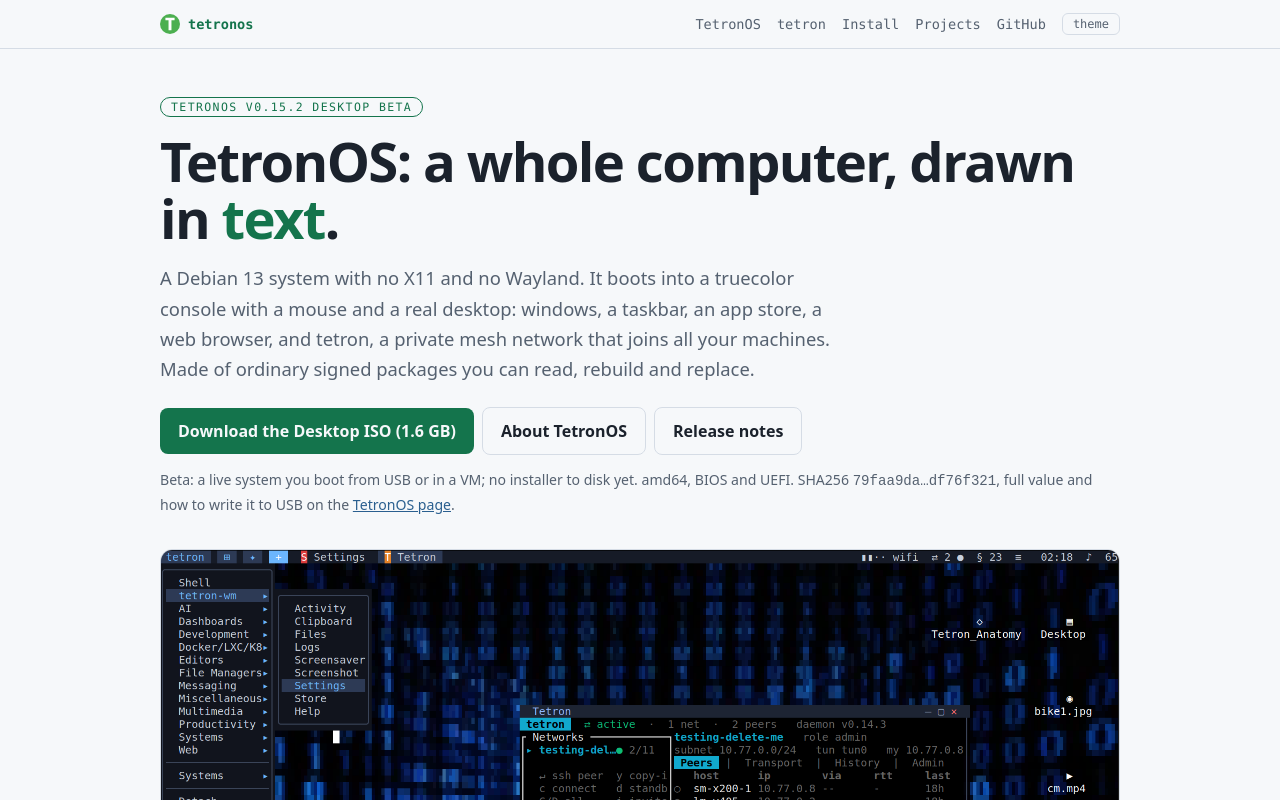
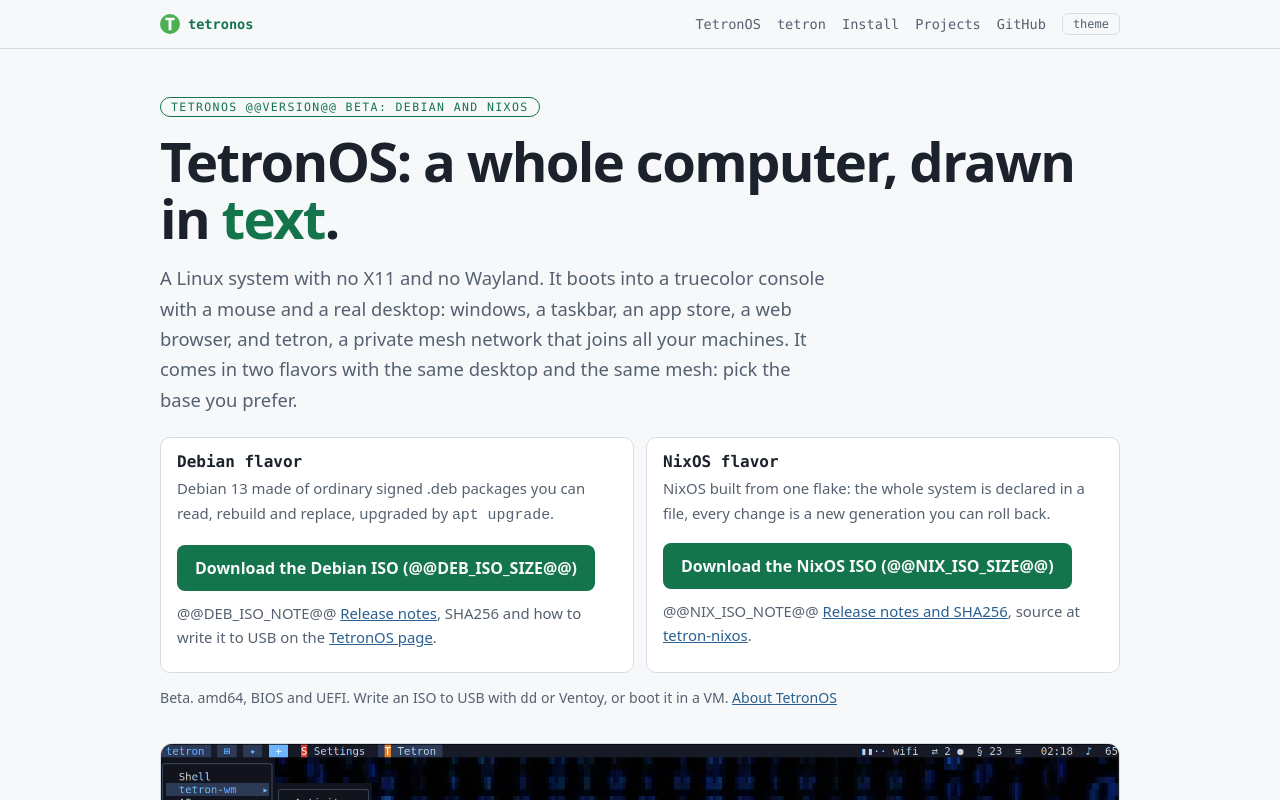
Before and after one commit to tetronos/tetronos.github.io, a plain HTML site: page index.html in a window 1280 px wide. Shown: the top 800 px of the page. Drawn offline with Linux system fonts and the light colour scheme.

Commit message:
Draft: two flavors (Debian and NixOS) in the header, Nix and NixOS install section with the binary cache, tetron-nixos project card; ISO links, sizes and tags are @@ placeholders

```diff
--- a/index.html
+++ b/index.html
@@ -8,7 +8,7 @@
 <link rel="apple-touch-icon" href="images/icon.png">
 <script>try{var t=localStorage.getItem("theme");if(t==="light"||t==="dark")document.documentElement.setAttribute("data-theme",t)}catch(e){}</script>
 <title>TetronOS: a whole computer, drawn in text</title>
-<meta name="description" content="TetronOS, a Debian system with no X11 and no Wayland: a terminal desktop, a browser and the tetron mesh VPN. Download the Desktop beta ISO, or add the tetron suite to the computer you have.">
+<meta name="description" content="TetronOS, a Linux system with no X11 and no Wayland: a terminal desktop, a browser and the tetron mesh VPN. Two flavors, Debian and NixOS. Download a beta ISO, or add the tetron suite to the computer you have.">
 <style>
   :root { --bg:#0e1116; --surface:#161b22; --fg:#e6eaf0; --muted:#98a3b1; --border:#2a323d; --accent:#7ee0b0; --accent-2:#8fb8dc;
     --mono:ui-monospace,"SF Mono","JetBrains Mono",Menlo,Consolas,monospace; --sans:system-ui,-apple-system,"Segoe UI",sans-serif; color-scheme:dark; }
@@ -44,6 +44,9 @@
   .shot { margin:2rem 0 0; border:1px solid var(--border); border-radius:12px; overflow:hidden; }
   .shot img { display:block; width:100%; height:auto; }
   .sub { color:var(--muted); font-size:.88rem; margin:.8rem 0 0; }
+  .flavors { display:grid; grid-template-columns:repeat(auto-fit,minmax(18rem,1fr)); gap:12px; margin-top:1.4rem; }
+  .flavors .card .btn { margin-top:.6rem; }
+  .flavors .card .sub { margin-top:.6rem; }
   footer { padding:2rem 0 3rem; border-top:1px solid var(--border); color:var(--muted); font-size:.85rem; }
 </style>
 </head>
@@ -59,11 +62,18 @@
 </div></nav>
 
 <header class="wrap">
-  <span class="beta">TetronOS v0.15.2 Desktop beta</span>
+  <span class="beta">TetronOS @@VERSION@@ beta: Debian and NixOS</span>
   <h1>TetronOS: a whole computer, drawn in <em>text</em>.</h1>
-  <p class="lede">A Debian 13 system with no X11 and no Wayland. It boots into a truecolor console with a mouse and a real desktop: windows, a taskbar, an app store, a web browser, and tetron, a private mesh network that joins all your machines. Made of ordinary signed packages you can read, rebuild and replace.</p>
-  <a class="btn" href="https://github.com/tetronos/tetron-os/releases/download/v0.15.2/tetronos-desktop-fw-20261113-amd64.iso">Download the Desktop ISO (1.6 GB)</a><a class="btn ghost" href="tetron-os/">About TetronOS</a><a class="btn ghost" href="https://github.com/tetronos/tetron-os/releases/tag/v0.15.2">Release notes</a>
-  <p class="sub">Beta: a live system you boot from USB or in a VM; no installer to disk yet. amd64, BIOS and UEFI. SHA256 <code>79faa9da…df76f321</code>, full value and how to write it to USB on the <a href="tetron-os/#download">TetronOS page</a>.</p>
+  <p class="lede">A Linux system with no X11 and no Wayland. It boots into a truecolor console with a mouse and a real desktop: windows, a taskbar, an app store, a web browser, and tetron, a private mesh network that joins all your machines. It comes in two flavors with the same desktop and the same mesh: pick the base you prefer.</p>
+  <div class="flavors">
+    <div class="card"><h3>Debian flavor</h3><p>Debian 13 made of ordinary signed .deb packages you can read, rebuild and replace, upgraded by <code>apt upgrade</code>.</p>
+      <a class="btn" href="@@DEB_ISO_URL@@">Download the Debian ISO (@@DEB_ISO_SIZE@@)</a>
+      <p class="sub">@@DEB_ISO_NOTE@@ <a href="https://github.com/tetronos/tetron-os/releases/tag/@@DEB_TAG@@">Release notes</a>, SHA256 and how to write it to USB on the <a href="tetron-os/#download">TetronOS page</a>.</p></div>
+    <div class="card"><h3>NixOS flavor</h3><p>NixOS built from one flake: the whole system is declared in a file, every change is a new generation you can roll back.</p>
+      <a class="btn" href="@@NIX_ISO_URL@@">Download the NixOS ISO (@@NIX_ISO_SIZE@@)</a>
+      <p class="sub">@@NIX_ISO_NOTE@@ <a href="https://github.com/tetronos/tetron-nixos/releases/tag/@@NIX_TAG@@">Release notes and SHA256</a>, source at <a href="https://github.com/tetronos/tetron-nixos">tetron-nixos</a>.</p></div>
+  </div>
+  <p class="sub">Beta. amd64, BIOS and UEFI. Write an ISO to USB with <code>dd</code> or Ventoy, or boot it in a VM. <a href="tetron-os/">About TetronOS</a></p>
   <figure class="shot"><img src="images/tetronos-desktop.png?v=2" alt="The TetronOS desktop: the tetron-wm menu open, and the Tetron window listing the peers of a mesh network with how each one connects" width="1787" height="1122"></figure>
 </header>
 
@@ -82,8 +92,8 @@
 
 <section id="parts"><div class="wrap">
   <h1 style="font-size:clamp(1.7rem,5vw,2.6rem)">A private mesh network and a <em>terminal desktop</em> to use it.</h1>
-  <p style="font-size:1.35rem;line-height:1.45;font-weight:600;margin:0 0 1rem;max-width:44rem">Not installing TetronOS? Keep your own Linux or macOS and add the parts you want. Everything below installs on the system you already have; TetronOS comes with all of it.</p>
-  <p class="lede">tetron joins your machines into one encrypted peer-to-peer network, wherever they are. The tetron suite adds a terminal desktop, a web dashboard, a browser and add-ons around it. <a href="tetron-os/">TetronOS</a> puts it all on a GUI-less Debian system; every part also installs on the computer you have.</p>
+  <p style="font-size:1.35rem;line-height:1.45;font-weight:600;margin:0 0 1rem;max-width:44rem">Not installing TetronOS? Keep your own Linux, NixOS or macOS and add the parts you want. Everything below installs on the system you already have; TetronOS comes with all of it.</p>
+  <p class="lede">tetron joins your machines into one encrypted peer-to-peer network, wherever they are. The tetron suite adds a terminal desktop, a web dashboard, a browser and add-ons around it. <a href="tetron-os/">TetronOS</a> puts it all on a GUI-less Debian or NixOS system; every part also installs on the computer you have.</p>
 </div></section>
 
 <section id="install" style="border-top:0;padding-top:0"><div class="wrap">
@@ -101,14 +111,31 @@
 sudo curl -fsSLo /etc/apt/sources.list.d/tetronos.sources https://tetronos.github.io/apt/tetronos.sources
 sudo apt update
 sudo apt install tetron-wm</pre>
+  <h3 id="nix">Nix and NixOS</h3>
+  <p>Any Linux with Nix, or NixOS (x86_64 and aarch64): each part of the suite is a package and a NixOS module of the <a href="https://github.com/tetronos/tetron-nixos">tetron-nixos</a> flake, on stock nixpkgs. Try one, or install it to your profile:</p>
+  <pre>nix run github:tetronos/tetron-nixos#casttui
+nix profile install github:tetronos/tetron-nixos#tetron-tui</pre>
+  <p>Packages: <code>tetron</code>, <code>tetron-wm</code>, <code>tetron-tui</code>, <code>casttui</code>, <code>kmscon</code>. On NixOS add the flake as an input and turn on only the modules you want; nothing else on the machine changes:</p>
+  <pre>modules = [
+  tetron-nixos.nixosModules.tetron
+  tetron-nixos.nixosModules.tetron-tui
+  { services.tetron = { enable = true; operator = "alice"; };
+    programs.tetron-tui.enable = true; }
+];</pre>
+  <p>A signed binary cache saves compiling them. Add it to <code>/etc/nix/nix.conf</code> (then restart nix-daemon), or to <code>nix.settings</code> on NixOS:</p>
+  <pre>extra-substituters = https://github.com/tetronos/tetron-nixos-cache/releases/download/cache
+extra-trusted-public-keys = tetron-nixos-cache-1:VZnNn/Hb0ytcL354uHPmQeZA0CZheIIHUgjBVrghLUI=</pre>
+  <p>The modules, the whole-system module and the cache are described in the <a href="https://github.com/tetronos/tetron-nixos#readme">tetron-nixos README</a>.</p>
   <p>Each project's page has the other ways to install it (release binaries, cargo).</p>
 </div></section>
 
 <section id="projects"><div class="wrap">
   <h2>Projects</h2>
   <div class="grid">
-    <div class="card"><h3>TetronOS</h3><p>Debian 13 with no X11 and no Wayland: the kmscon console, the tetron-wm desktop, the tetron mesh and tetron-browser, as Server and Desktop editions. In development.</p>
+    <div class="card"><h3>TetronOS (Debian)</h3><p>Debian 13 with no X11 and no Wayland: the kmscon console, the tetron-wm desktop, the tetron mesh and tetron-browser, as Server and Desktop editions. In development.</p>
       <div class="links"><a href="tetron-os/">site</a><a href="https://github.com/tetronos/tetron-os">repo</a></div></div>
+    <div class="card"><h3>tetron-nixos</h3><p>The NixOS flavor of TetronOS, one flake: the live ISO and installer, and every part of the suite as a Nix package and NixOS module. In development.</p>
+      <div class="links"><a href="https://github.com/tetronos/tetron-nixos">repo</a><a href="https://github.com/tetronos/tetron-nixos-cache">binary cache</a></div></div>
     <div class="card"><h3>tetron</h3><p>Peer-to-peer mesh VPN on iroh and QUIC. Invite your machines; they reach each other directly and encrypted, with no central server.</p>
       <div class="links"><a href="tetron/">site</a><a href="https://github.com/tetronos/tetron">repo</a></div></div>
     <div class="card"><h3>tetron-wm</h3><p>A character-based desktop for the terminal, with tetron built in. Runs on the Linux console with no GUI, by mouse or keyboard.</p>
```
